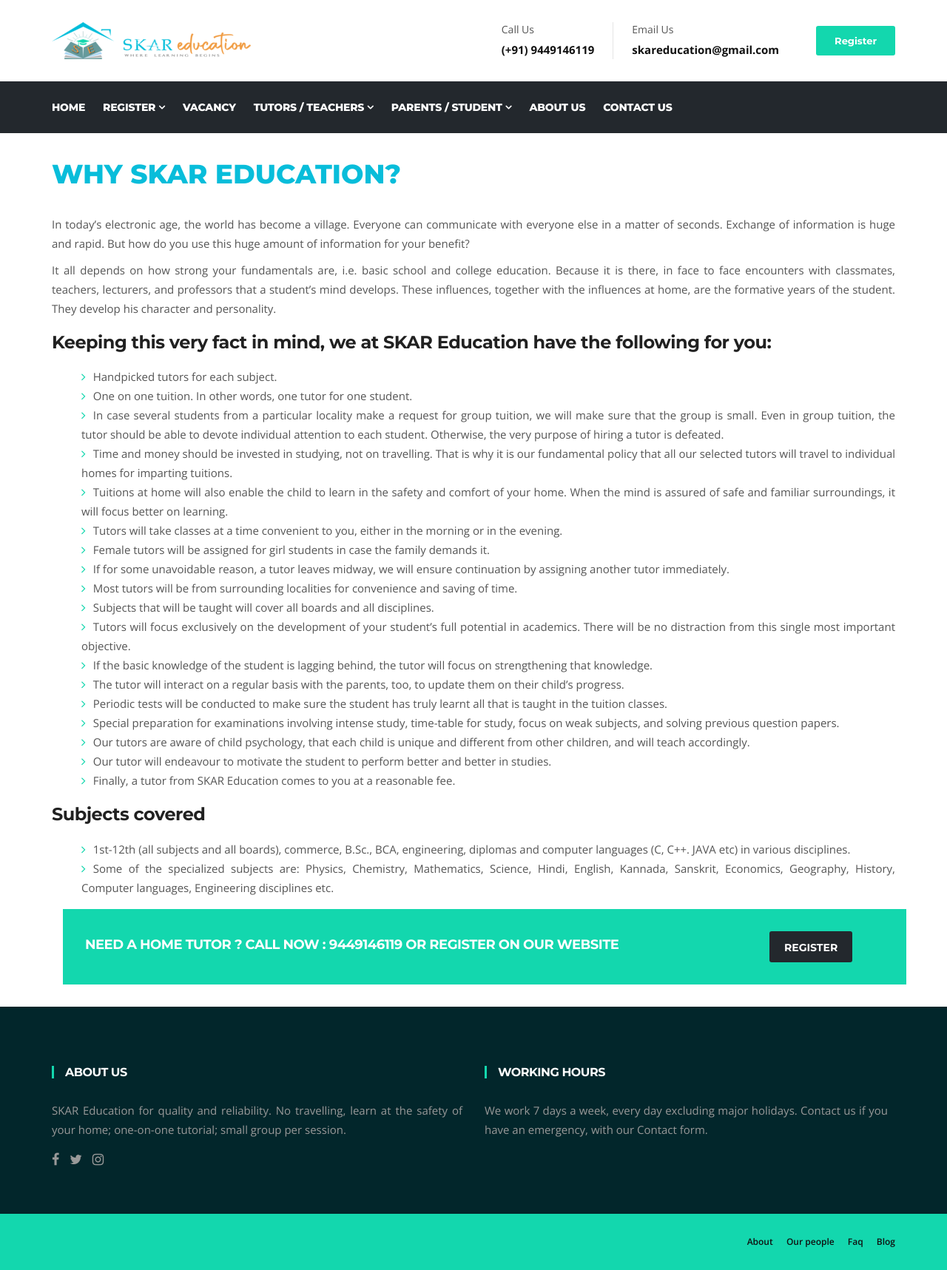
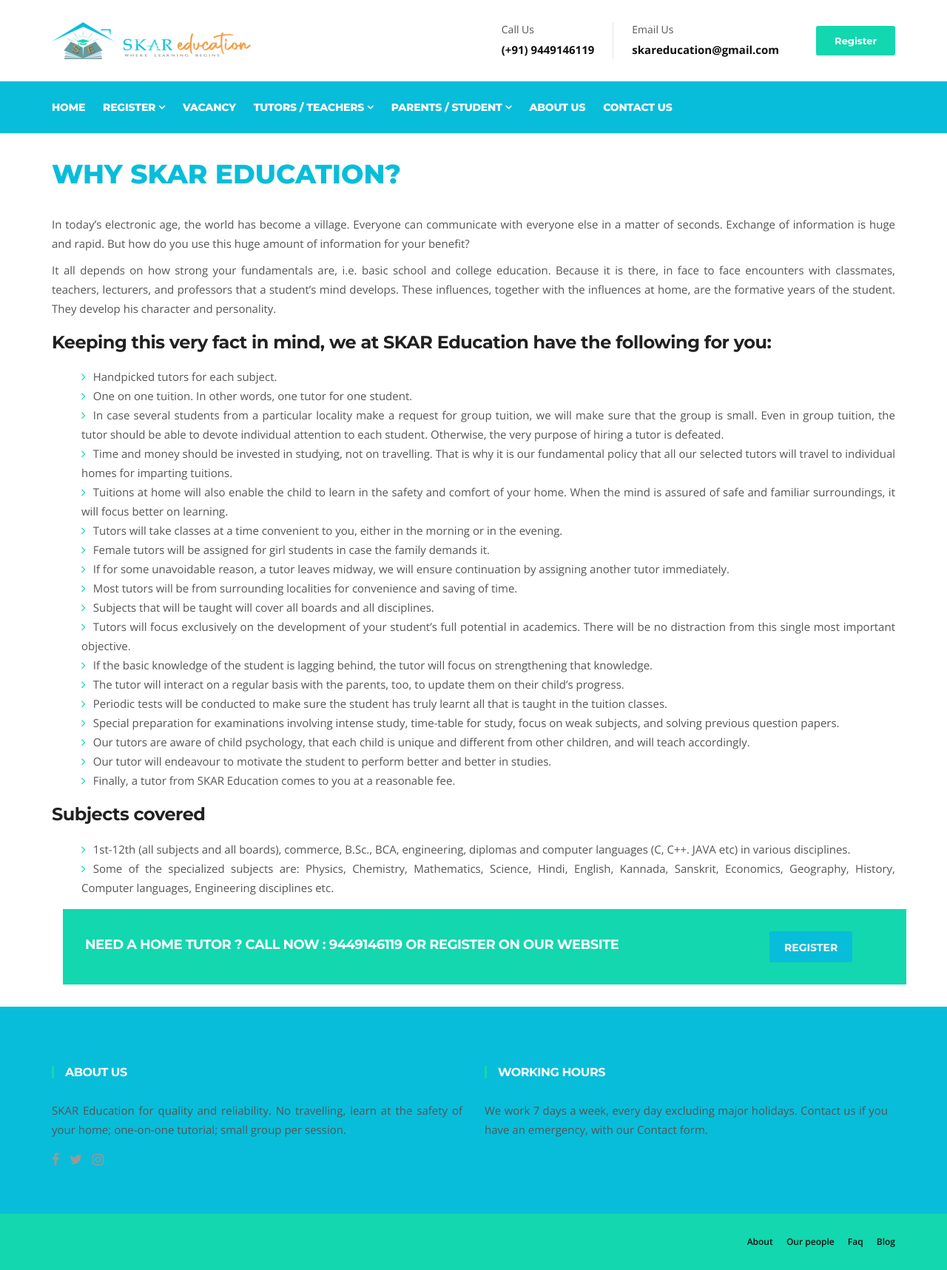
Before and after one commit to pradeep13143/skareducation, a Django app: page /about-us/ in a window 1280 px wide. Shown: the whole page at 74% size. Run offline with Django 3.2, Linux system fonts and the light colour scheme; data comes from the database, SQL or seed files in the repository; some libraries are stand-ins or nearby versions.

Commit message:
header and footer changed

```diff
--- a/static/css/style.css
+++ b/static/css/style.css
@@ -472,7 +472,7 @@
 }
 
 .btn-dark {
-    background: #23282d;
+    background: #08bdda;;
 }
 
 .btn-primary:hover,
@@ -2550,7 +2550,7 @@
 
 .footer {
     background-color: #08bdda;
-    color: #999;
+    color: #555;
 }
 
 
@@ -3554,7 +3554,7 @@
 /*-- Header One --*/
 
 .header-one .site-navigation{
-    background: #23282d;
+    background: #08bdda;
 }
 
 .header-one .navbar-collapse{
--- a/templates/base.html
+++ b/templates/base.html
@@ -991,7 +991,7 @@
 		<!--/ News end -->
 		{% endblock %}
 		{% block footer %}
-		<footer id="footer" class="footer bg-overlay">
+		<footer id="footer" class="footer">
 			<div class="footer-main">
 				<div class="container">
 					<div class="row">
```
